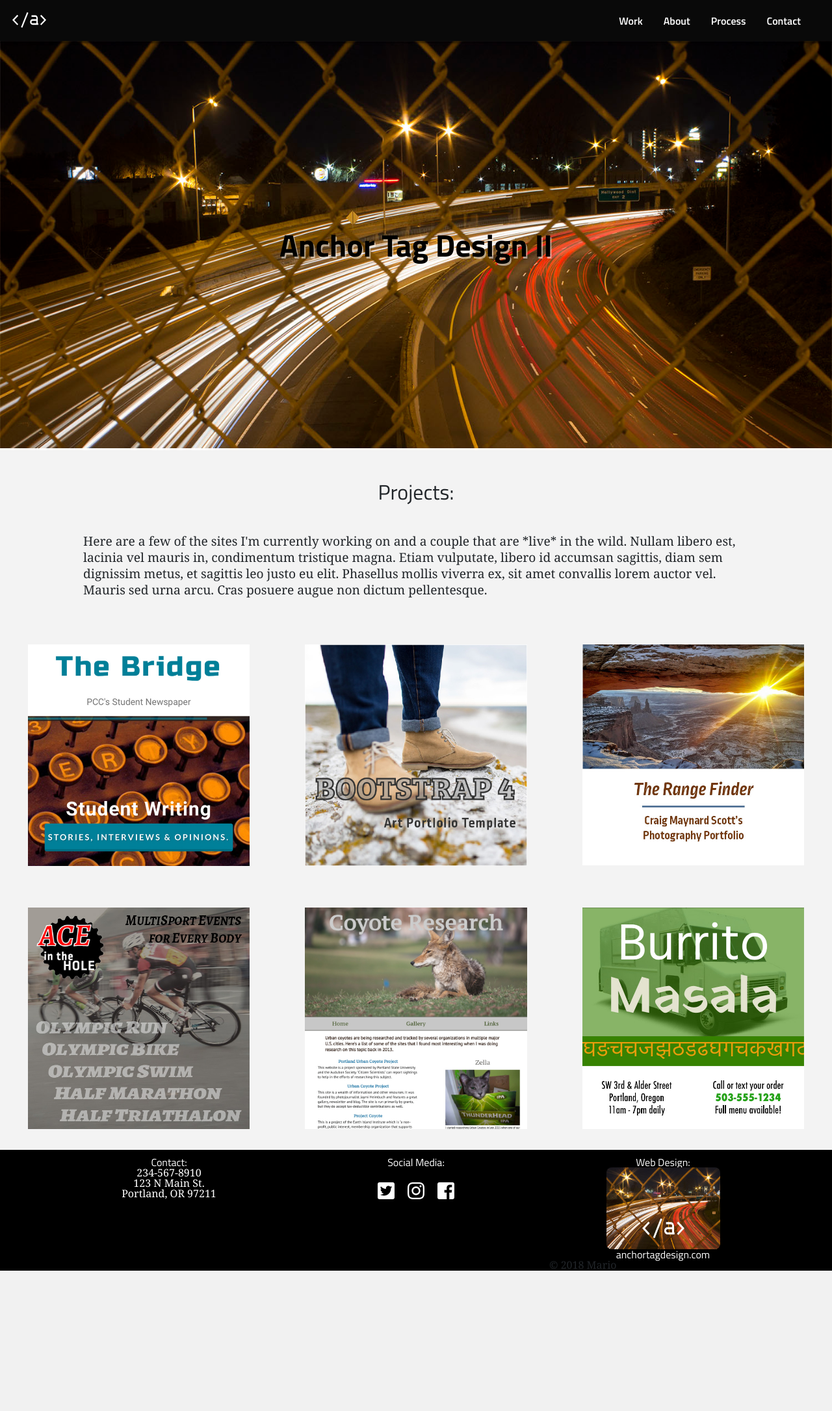
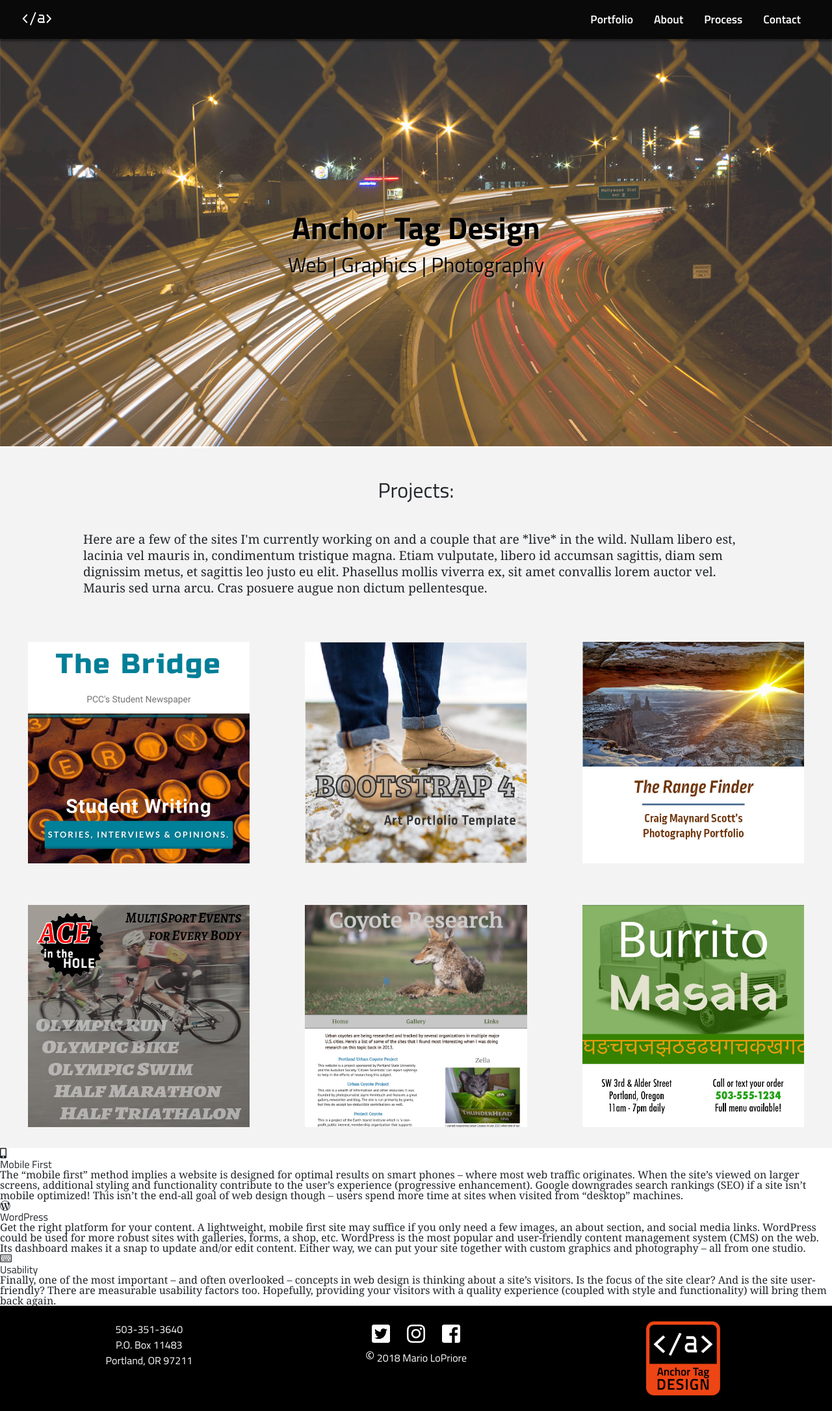
Before and after one commit to mariomax/ATD-2, a PHP site: page / in a window 1280 px wide. Shown: the whole page at 65% size. Before the commit the page ends 1958 px from the top, so only its background shows below. Run offline with PHP 8.4, Linux system fonts and the light colour scheme; some libraries are stand-ins or nearby versions; some web fonts are replaced.

Commit message:
Fixed navigation toggle class, added about section

```diff
--- a/css/palette.less
+++ b/css/palette.less
@@ -7,7 +7,7 @@ Programmer: Mario Lopriore
 
 @white: #FFF;
 @light: #F3F3F3;
-@orange: #C44412;
+@orange: #EB4625;
 @blue: #20557D;
 @dark: #090909;
 @black: #000;
--- a/css/style.css
+++ b/css/style.css
@@ -3,6 +3,17 @@ File Name: palette.css
 Date: 4/20/18 - revised!
 Programmer: Mario Lopriore
 */
+/* Global fix for Bootstrap 4 skew */
+html {
+  overflow-x: hidden;
+}
+body {
+  margin: 0;
+}
+.row {
+  margin-left: 0;
+  margin-right: 0;
+}
 h1,
 h2,
 h3,
@@ -37,7 +48,7 @@ em {
 .navbar-link-brand {
   align-self: flex-start;
   padding: 0.5rem 1rem;
-  max-width: 3.5rem;
+  max-width: 3rem;
 }
 .navbar-link-toggle {
   align-self: flex-end;
@@ -51,6 +62,12 @@ em {
   text-decoration: none;
   color: #FFF;
   font-weight: 600;
+  font-size: 1.1rem;
+}
+.navbar a:hover,
+.navbar a:hover:hover {
+  color: #20557D;
+  font-weight: 600;
 }
 .nav-item .nav-link a {
   padding: 0;
@@ -58,8 +75,9 @@ em {
 .navbar-items.open {
   height: auto;
   display: flex;
-  align-self: flex-start;
-  padding: 0 1rem;
+  align-self: center;
+  padding: 0;
+  text-align: center;
 }
 .navbar-items.open li {
   display: block;
@@ -77,6 +95,9 @@ em {
   width: 100%;
   margin: 0;
 }
+.hero-area picture {
+  opacity: .8;
+}
 img {
   width: 100%;
   height: auto;
@@ -92,13 +113,20 @@ img {
   display: flex;
   justify-content: center;
   align-items: center;
+  text-align: center;
 }
 .header-text h1 {
   color: #000;
-  font-size: 3em;
+  font-size: 3rem;
   font-weight: 700;
   /* position: absolute; */
-  text-shadow: 2px 3px #ffffff80;
+  text-shadow: 2px 2px 3px #ffffff80;
+  padding-bottom: 1rem;
+}
+.header-text h2 {
+  color: #090909;
+  font-size: 2rem;
+  text-shadow: 2px 2px 3px #ffffff80;
 }
 /* .overlay-text {
     background-color: rgba(255, 255, 255, 0.5);
@@ -137,7 +165,7 @@ img {
   font-weight: 600;
 }
 .thumbs h2:hover {
-  color: #C44412;
+  color: #20557D;
   opacity: 1;
 }
 .thumbs img {
@@ -169,47 +197,48 @@ img {
 }
 .overlay-text:hover {
   opacity: .9;
-  z-index: 10;
 }
 .overlay:hover {
-  opacity: .9;
-  z-index: 1;
+  opacity: 1;
 }
-.on-hover {
+.h-on-hover {
   color: #F3F3F3;
   font-size: 1.5em;
   position: absolute;
   top: 35%;
-  opacity: 1;
 }
 .p-on-hover {
   color: #F3F3F3;
   position: absolute;
   top: 50%;
   padding: 2rem;
-  opacity: 1;
 }
 footer {
   background: #000;
+  padding: 1.5rem;
 }
 footer p {
   color: #FFF;
+  font-family: 'Titillium Web', sans-serif;
+  line-height: 1.5;
   text-align: center;
 }
 footer h4 {
   color: #FFF;
-  padding-top: .7rem;
   text-align: center;
 }
 footer .svg-inline--fa {
   display: inline-block;
-  padding: 0.2rem 0.5rem;
-  font-size: 3rem;
+  margin: 0.2rem 0.7rem;
+  font-size: 2rem;
+}
+footer .svg-inline--fa:hover {
+  color: #20557D;
+  text-decoration: none;
 }
 footer .icon img {
   display: block;
-  border-radius: 0.5rem;
-  max-width: 50%;
+  max-width: 40%;
   margin: 0 auto;
 }
 footer .icon a {
@@ -217,9 +246,8 @@ footer .icon a {
   text-align: center;
   color: #FFF;
 }
-footer .icon a:hover {
-  color: #C44412;
-  text-decoration: none;
+footer .copy {
+  font-size: 1.4rem;
 }
 @media (min-width: 600px) {
   .navbar-link-toggle {
@@ -229,6 +257,13 @@ footer .icon a:hover {
   .navbar {
     display: flex;
     flex-direction: row;
+    padding: 0.5rem 1rem;
+  }
+  .navbar-items.open li {
+    padding: 0 1rem;
+  }
+  .navbar-items.open {
+    padding-right: 1rem;
   }
   .nav-item {
     display: flex;
@@ -239,6 +274,7 @@ footer .icon a:hover {
   }
   .navbar-link-brand {
     padding: 0.5rem 1rem;
+    margin-left: 1rem;
   }
   .description p {
     max-width: 50%;
@@ -267,4 +303,7 @@ footer .icon a:hover {
   .thumbs {
     grid-template-columns: repeat(3, 1fr);
   }
+  footer .icon img {
+    max-width: 30%;
+  }
 }
--- a/css/style.less
+++ b/css/style.less
@@ -1,4 +1,19 @@
 @import 'palette.less';
+
+/* Global fix for Bootstrap 4 skew */
+html {
+    overflow-x: hidden;
+}
+
+body {
+    margin: 0;
+}
+
+.row {
+    margin-left: 0;
+    margin-right: 0;
+}
+
 h1,
 h2,
 h3,
@@ -39,7 +54,7 @@ em {
 .navbar-link-brand {
     align-self: flex-start;
     padding: 0.5rem 1rem;
-    max-width: 3.5rem;
+    max-width: 3rem;
 }
 
 .navbar-link-toggle {
@@ -87,6 +108,9 @@ em {
     position: relative;
     width: 100%;
     margin: 0;
+    picture {
+        opacity: .8;
+    }
 }
 
 img {
@@ -105,12 +129,19 @@ img {
     display: flex;
     justify-content: center;
     align-items: center;
+    text-align: center;
     h1 {
-        color: #000;
-        font-size: 3em;
+        color: @black;
+        font-size: 3rem;
         font-weight: 700;
         /* position: absolute; */
-        text-shadow: 2px 3px #ffffff80;
+        text-shadow: 2px 2px 3px #ffffff80;
+        padding-bottom: 1rem;
+    }
+    h2 {
+        color: @dark;
+        font-size: 2rem;
+        text-shadow: 2px 2px 3px #ffffff80;
     }
 }
 
@@ -215,39 +244,42 @@ img {
     // transform: translate(0%, -70%);
     // -ms-transform: translate(0%, -70%);
     padding: 2rem;
-    opacity: 1;
 }
 
 footer {
     background: @black;
+    padding: 1.5rem;
     p {
         color: @white;
+        font-family: 'Titillium Web', sans-serif;
+        line-height: 1.5;
         text-align: center;
     }
     h4 {
         color: @white;
-      padding-top: .7rem;
         text-align: center;
     }
     .svg-inline--fa {
         display: inline-block;
-      padding: 0.2rem 0.5rem;
-      font-size: 3rem;
+        margin: 0.2rem 0.7rem;
+        font-size: 2rem;
+            &:hover {
+                color: @blue;
+                text-decoration: none;
+            }
     }
     .icon img {
         display: block;
-      border-radius: 0.5rem;
-      max-width: 50%;
+        max-width: 40%;
         margin: 0 auto;
     }
     .icon a {
         display: block;
         text-align: center;
         color: @white;
-      &:hover {
-        color: @orange;
-        text-decoration: none;
     }
+    .copy {
+        font-size: 1.4rem;
     }
 }
 
@@ -269,6 +308,7 @@ footer {
     } // Removes padding from their div.
     .navbar-link-brand {
         padding: 0.5rem 1rem;
+        margin-left: 1rem;
     } // Restores padding to this one item.
     .description p {
         max-width: 50%;
@@ -299,4 +339,9 @@ footer {
     .thumbs {
         grid-template-columns: repeat(3, 1fr);
     }
+    footer {
+        .icon img {
+            max-width: 30%;
         }
+    }
+}
--- a/includes/about.php
+++ b/includes/about.php
@@ -0,0 +1,13 @@
+<section class="about" id="about">
+    <i class="fas fa-mobile-alt"></i>
+    <h3>Mobile First</h3>
+    <p>The “mobile first” method implies a website is designed for optimal results on smart phones – where most web traffic originates. When the site’s viewed on larger screens, additional styling and functionality contribute to the user’s experience (progressive enhancement). Google downgrades search rankings (SEO) if a site isn’t mobile optimized! This isn’t the end-all goal of web design though – users spend more time at sites when visited from “desktop” machines.</p>
+
+    <i class="fab fa-wordpress-simple"></i>
+    <h3>WordPress</h3>
+    <p>Get the right platform for your content. A lightweight, mobile first site may suffice if you only need a few images, an about section, and social media links. WordPress could be used for more robust sites with galleries, forms, a shop, etc. WordPress is the most popular and user-friendly content management system (CMS) on the web. Its dashboard makes it a snap to update and/or edit content. Either way, we can put your site together with custom graphics and photography – all from one studio.</p>
+
+    <i class="far fa-keyboard"></i>
+    <h3>Usability</h3>
+    <p>Finally, one of the most important – and often overlooked – concepts in web design is thinking about a site’s visitors. Is the focus of the site clear? And is the site user-friendly? There are measurable usability factors too. Hopefully, providing your visitors with a quality experience (coupled with style and functionality) will bring them back again.</p>
+</section>
--- a/includes/footer.php
+++ b/includes/footer.php
@@ -1,28 +1,23 @@
-<footer class="footer contact row" id="contact">
-    <div class="container">
+<footer class="footer contact" id="contact">
     <div class="row">
         <div class="col-sm-4">
-                <h4>Contact:</h4>
-                <p>234-567-8910</p>
-                <p>123 N Main St.
+            <p>503-351-3640</p>
+            <p>P.O. Box 11483
                 <br> Portland, OR 97211</p>
         </div>
         <div class="col-sm-4">
-                <h4>Social Media:</h4>
             <h4>
                 <i class="fab fa-twitter-square"></i>
                 <i class="fab fa-instagram"></i>
                 <i class="fab fa-facebook-square"></i>
             </h4>
+            <p><span class="copy">&copy;</span> 2018 Mario LoPriore</p>
         </div>
         <div class="col-sm-4">
-                <h4>Web Design:</h4>
             <div class="icon">
                 <a href="http://www.anchortagdesign.com" target="_blank" rel="nofollow">
-                        <img src="images/atd-logo.jpg" alt="anchor tag design logo"> anchortagdesign.com
+                    <img src="images/atd-logo-img.png" alt="anchor tag design logo">
                 </a>
-                </div>
-                <small>&copy; 2018 Mario</small>
             </div>
         </div>
     </div>
--- a/includes/header.php
+++ b/includes/header.php
@@ -6,6 +6,9 @@
         <img srcset="images/hero-square.jpg" alt="Interstate 84, Portland Oregon">
     </picture>
     <span class="header-text">
-        <h1>Anchor Tag Design II</h1>
+    <div>
+        <h1>Anchor Tag Design</h1>
+        <h2>Web | Graphics | Photography</h2>
+    </div>
     </span>
 </section>
--- a/includes/navigation.php
+++ b/includes/navigation.php
@@ -5,7 +5,7 @@
     </div>
     <ul class="navbar-nav navbar-items">
         <li class="nav-item">
-            <a class="nav-link" data-value="work" href="#work">Work</a>
+            <a class="nav-link" data-value="portfolio" href="#portfolio">Portfolio</a>
         </li>
         <li class="nav-item">
             <a class="nav-link" data-value="about" href="#about">About</a>
--- a/includes/content.php
+++ b/includes/portfolio.php
@@ -1,4 +1,4 @@
-<section class="intro" id="work">
+<section class="intro" id="portfolio">
     <h2>Projects:</h2>
     <p>Here are a few of the sites I'm currently working on and a couple that are *live* in the wild. Nullam libero est, lacinia vel mauris in, condimentum tristique magna. Etiam vulputate, libero id accumsan sagittis, diam sem dignissim metus, et sagittis leo justo eu elit. Phasellus mollis viverra ex, sit amet convallis lorem auctor vel. Mauris sed urna arcu. Cras posuere augue non dictum pellentesque.</p>
 </section>
@@ -6,43 +6,43 @@
     <a href="http://www.pccbridge.com" target="_blank" rel="nofollow" class="overlay-text">
         <img src="images/bridge.jpg" alt="PCC's student newspaper The Bridge">
         <div class="overlay">
-            <h2 class="on-hover">PCC's The Bridge</h2>
-            <p class="p-on-hover">Nullam aliquet justo eget facilisis molestie. Praesent eget sollicitudin augue, id est lobortis lectus malesuada luctus.</p>
+            <h2 class="h-on-hover">PCC's The Bridge</h2>
+            <p class="p-on-hover">The Bridge is the student newspaper of Portland Community College. The new site is ready for prime time. Legacy documentation and a child theme provide future stability as new editors work on the project.</p>
         </div>
     </a>
     <a href="http://www.anchortagdesign.com/boots4" target="_blank" rel="nofollow" class="overlay-text">
         <img src="images/boots-thumb.jpg" alt="bootstrap 4 template logo">
         <div class="overlay">
-            <h2 class="on-hover">Bootstrap 4</h2>
-            <p class="p-on-hover">Suspendisse ullamcorper convallis arcu at dapibus. Pellentesque consequat scelerisque nisi, id accumsan sem convallis vel.</p>
+            <h2 class="h-on-hover">Bootstrap 4</h2>
+            <p class="p-on-hover">Bootstrap is a popular and FREE front-end framework for web development. It features HTML &amp; CSS templates for forms, buttons, navigation systems other elements for building responsive web design.</p>
         </div>
     </a>
     <a href="https://www.worldwidewario.com/cms" target="_blank" rel="nofollow" class="overlay-text">
         <img src="images/maynard.jpg" alt="the range finder">
         <div class="overlay">
-            <h2 class="on-hover">Maynard's site</h2>
-            <p class="p-on-hover">Praesent eget sollicitudin augue, id est lobortis lectus malesuada luctus. Nullam aliquet justo eget facilisis molestie.</p>
+            <h2 class="h-on-hover">Maynard's site</h2>
+            <p class="p-on-hover">This is Craig Maynard Scott's photography portfolio site. Currently it's just sample images &amp; placeholder text. Live site coming in early 2018. Features: mobile first design and social media links.</p>
         </div>
     </a>
     <a href="https://www.anchortagdesign.com/ace" target="_blank" rel="nofollow" class="overlay-text">
         <img src="images/ace-thumb.jpg" alt="Ace in the Hole MultiSports">
         <div class="overlay">
-            <h2 class="on-hover">Ace in the Hole</h2>
-            <p class="p-on-hover">Maecenas porttitor lectus sit amet sem fermentum, vitae molestie ex ultricies. Quisque id elit vel ante accumsan scelerisque sit amet sit amet ante.  Nunc  vitae rutrum nisl. Mauris at volutpat sem. Nunc in magna velit. Vestibulum ante ipsum primis in faucibus orci luctus et ultrices. Morbi quis sapien aliquam, euismod est fringilla, ornare dolor.</p>
+            <h2 class="h-on-hover">Ace in the Hole</h2>
+            <p class="p-on-hover">"MultiSports for Every Body." The Pacific Northwest's most inclusive and fun weekend event. Features: PHP registration form, Facebook feed, Twitter feed, image gallery, and live weather report widget.</p>
         </div>
     </a>
     <a href="https://www.anchortagdesign.com/coyote/index.html" target="_blank" rel="nofollow" class="overlay-text">
         <img src="images/u-coyote.jpg" alt="Urban Coyote Project">
         <div class="overlay">
-            <h2 class="on-hover">Urban Coyotes</h2>
-            <p class="p-on-hover">Nunc  vitae rutrum nisl. Mauris at volutpat sem. Nunc in magna velit. Vestibulum ante ipsum primis in faucibus orci luctus et ultrices posuere cubilia Curae. Morbi quis sapien aliquam, euismod est fringilla, ornare dolor.</p>
+            <h2 class="h-on-hover">Urban Coyotes</h2>
+            <p class="p-on-hover">This mobile first project is based on the presence of urban coyotes in Portland, OR. Features: Image gallery, links to The Portland Urban Coyote Project (from PSU), and a Smithsonian documentary.</p>
         </div>
     </a>
     <a href="https://www.anchortagdesign.com/burrito/" target="_blank" rel="nofollow" class="overlay-text">
         <img src="images/burrito.jpg" alt="Burrito Masala">
         <div class="overlay">
-            <h2 class="on-hover">Burrito Masala</h2>
-            <p class="p-on-hover">Praesent eget sollicitudin augue, id est lobortis lectus malesuada luctus. Nullam aliquet justo eget facilisis molestie.</p>
+            <h2 class="h-on-hover">Burrito Masala</h2>
+            <p class="p-on-hover">Hypothetically, one of the greatest food carts in Portland. Realistically, it's a tight mobile first website. Features: integrated Google map, one-click text to order, and the full menu.</p>
         </div>
     </a>
 </section>
--- a/index.php
+++ b/index.php
@@ -52,7 +52,8 @@
 
     <?php include 'includes/navigation.php'; ?>
     <?php include 'includes/header.php'; ?>
-    <?php include 'includes/content.php'; ?>
+    <?php include 'includes/portfolio.php'; ?>
+    <?php include 'includes/about.php'; ?>
     <?php include 'includes/footer.php'; ?>
 
     <script type="text/javascript" src='js/main.js'></script>
```
Also changed, not shown: other parts of css/style.less (+20 -9 lines), images/atd-logo-img.png (added). Lines whose indentation alone changed are shown as unchanged.
